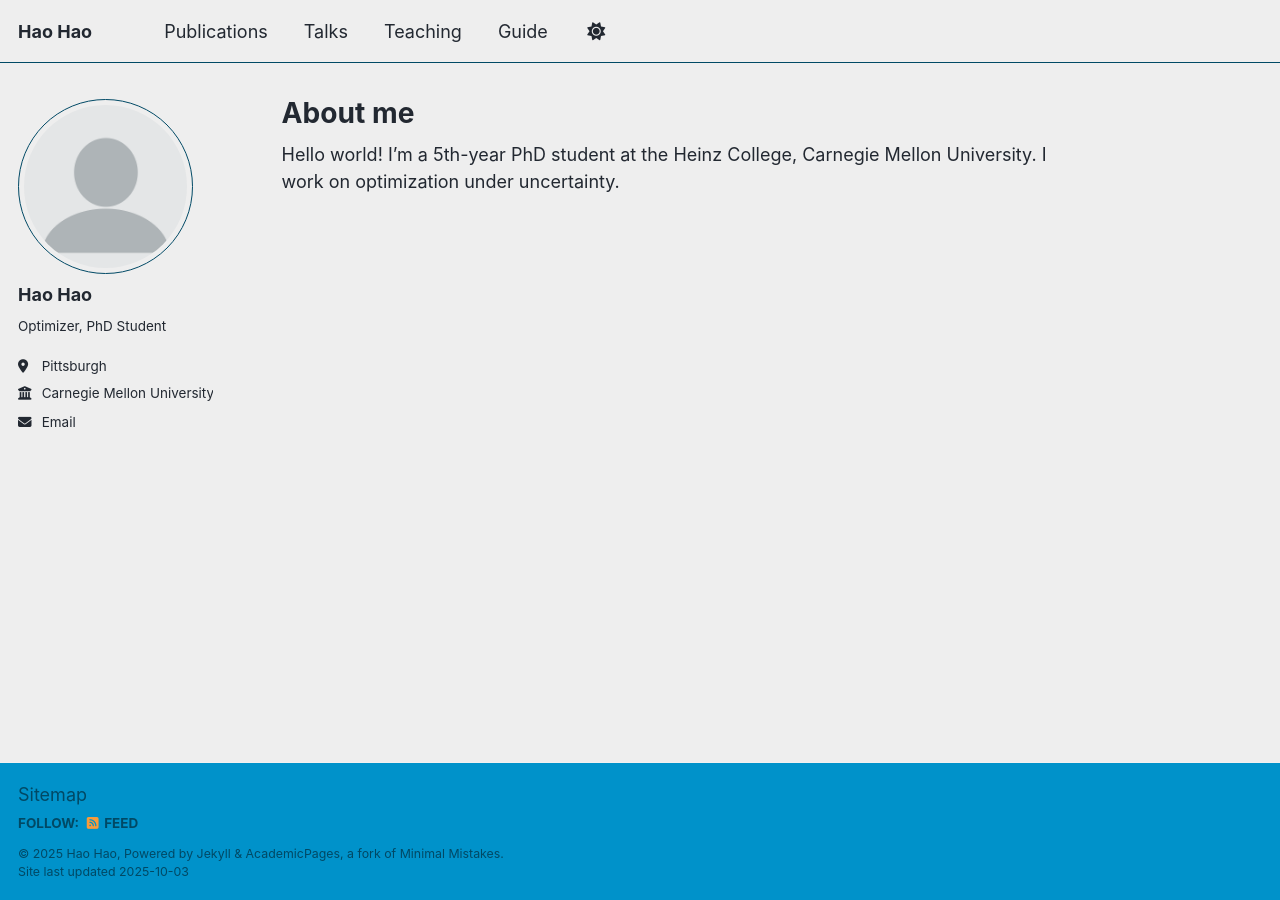
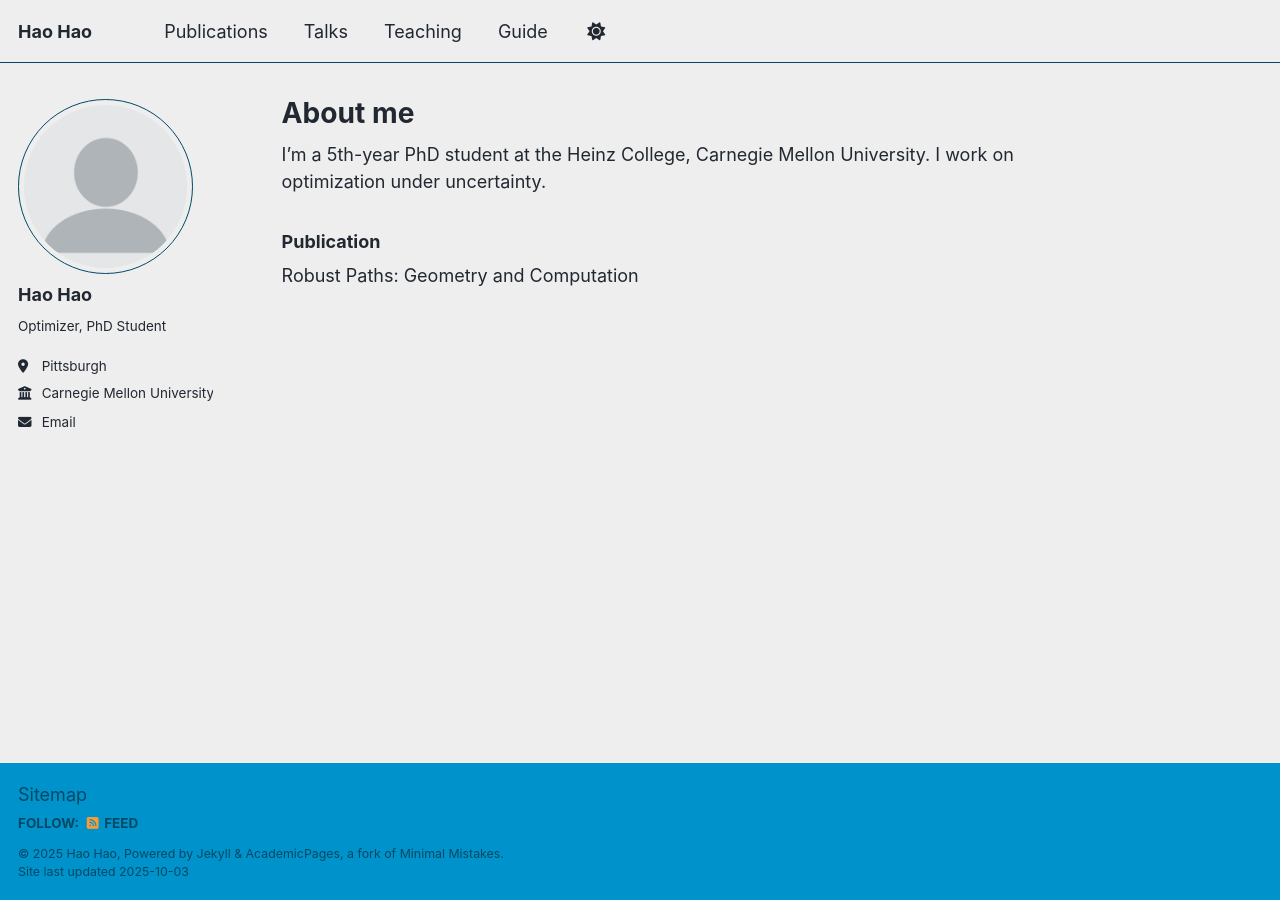
Before and after one commit to haohaocmu/haohaocmu.github.io, a Jekyll site: the page built from _pages/about.md, in a window 1280 px wide. Built offline with Jekyll 4.4.1, drawn with Linux system fonts in a browser that asks for light colours; a script that is not in the unit is left out.

Commit message:
Update about.md

```diff
--- a/_pages/about.md
+++ b/_pages/about.md
@@ -7,4 +7,9 @@ redirect_from:
   - /about.html
 ---
 
-Hello world! I'm a 5th-year PhD student at the Heinz College, Carnegie Mellon University. I work on optimization under uncertainty.
+I'm a 5th-year PhD student at the Heinz College, Carnegie Mellon University. I work on optimization under uncertainty.
+
+
+### Publication
+
+Robust Paths: Geometry and Computation
```
